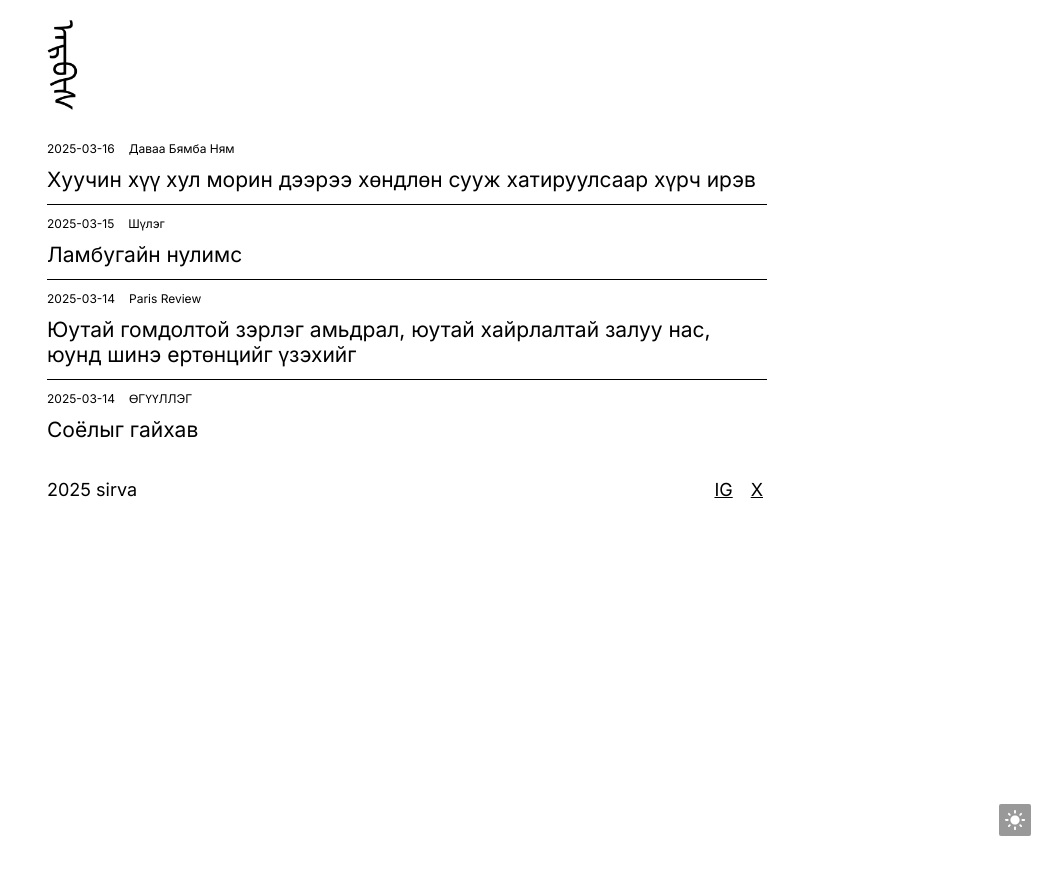
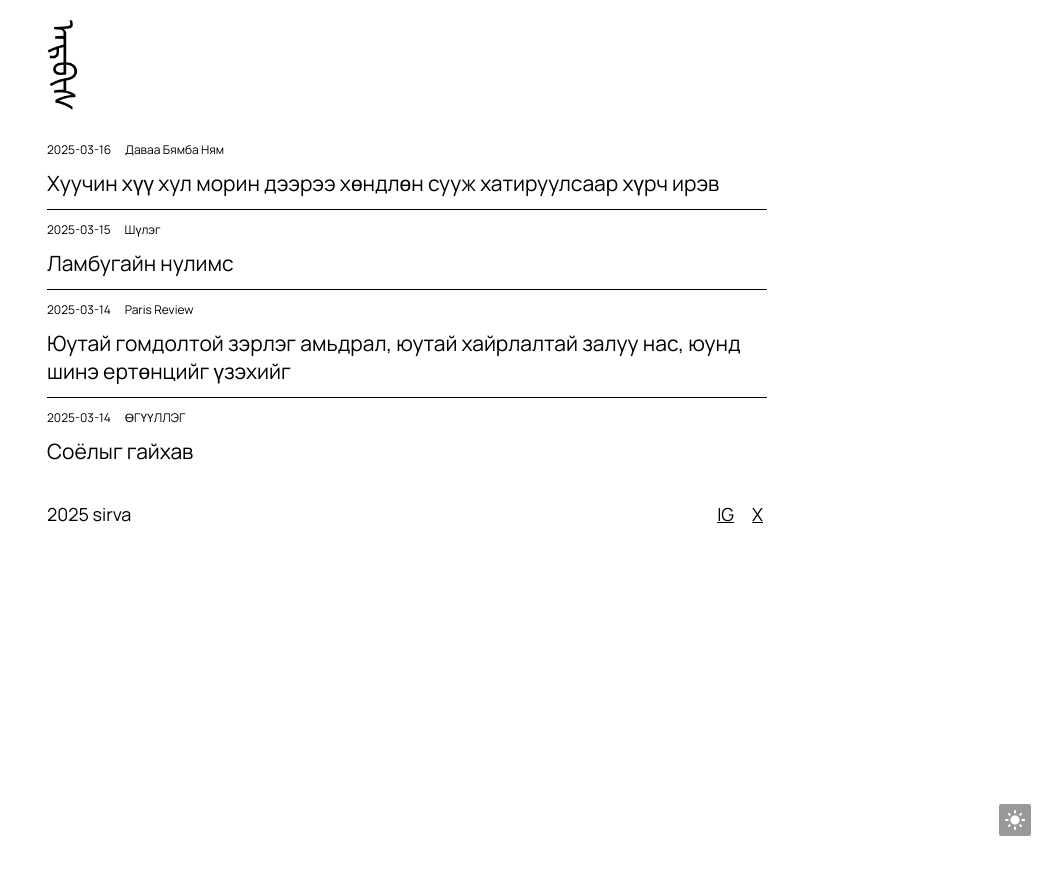
Before and after one commit to aaaarrrrvvvv/aaaarrrrvvvv.github.io, a Jekyll site: the page built from index.html, in a window 1280 px wide. Shown: the top 875 px of the page, without its empty margins (233-1280 px from the left). Built offline with Jekyll 4.4.1, drawn with Linux system fonts in a browser that asks for light colours.

Commit message:
Update common.css

```diff
--- a/static/css/common.css
+++ b/static/css/common.css
@@ -1,4 +1,4 @@
-@import url('https://fonts.googleapis.com/css2?family=Inter:wght@400;600;700&display=swap');
+@import url('https://fonts.googleapis.com/css2?family=Manrope:wght@200..800&display=swap');
 html {
   color: #000000;
   background: #ffffff;
@@ -9,7 +9,7 @@ html {
   text-size-adjust: 100%;
   -webkit-font-smoothing: antialiased;
   -moz-osx-font-smoothing: grayscale;
-  font-family: Inter,Helvetica Neue,Helvetica,sans-serif;
+  font-family: Manrope,Helvetica Neue,Helvetica,sans-serif;
   font-stretch: normal;
   font-feature-settings: "kern" on,"liga" on,"calt" on,"tnum" off,"case" off,"rlig" on,"zero" off,"ss01" off;
   overflow-y: overlay;
```
